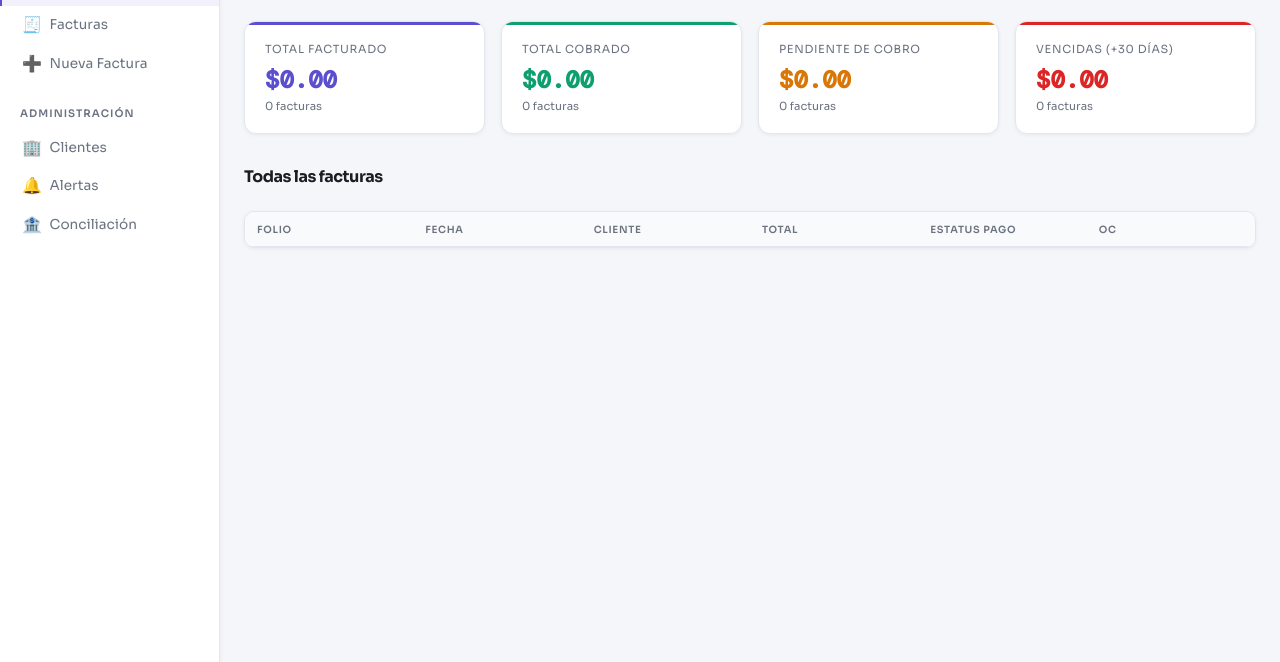
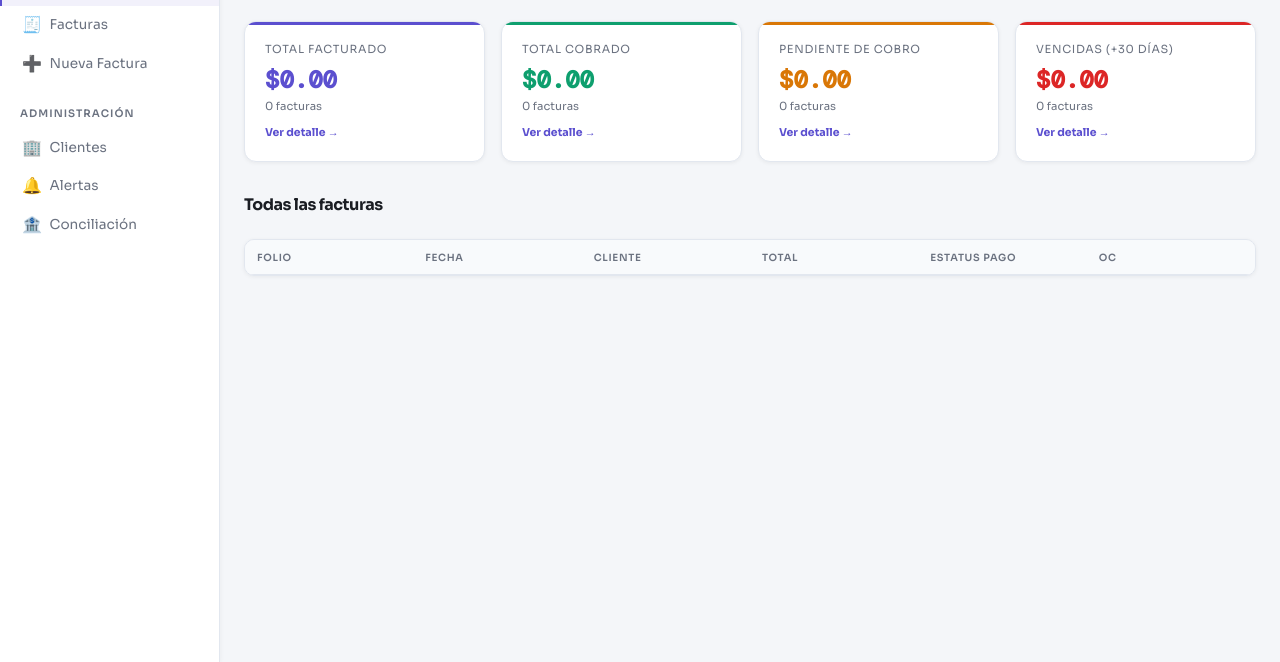
Before and after one commit to pakostudio/facturacion, a plain HTML site: page index.html in a window 1280 px wide. Shown: the part 138-800 px from the top of the page. Drawn offline with nearby package versions, Linux system fonts and the light colour scheme; a script that the page names is missing.

Commit message:
Add files via upload

```diff
--- a/index.html
+++ b/index.html
@@ -53,6 +53,10 @@ body{font-family:var(--sans);background:var(--bg);color:var(--text);min-height:1
 .stat-value.yellow{color:var(--yellow);}
 .stat-value.red{color:var(--red);}
 .stat-sub{font-size:.7rem;color:var(--muted);margin-top:.25rem;}
+.stat-action{margin-top:.75rem;font-size:.68rem;font-weight:700;color:var(--accent);display:inline-flex;align-items:center;gap:.25rem;}
+.stat-card{user-select:none;}
+.stat-card.clickable{position:relative;z-index:1;}
+.stat-card.clickable *{pointer-events:none;}
 .alerts-box{background:#fffbeb;border:1px solid #fde68a;border-radius:10px;padding:1rem 1.25rem;margin-bottom:1.5rem;}
 .alerts-title{font-size:.75rem;font-weight:600;color:#92400e;margin-bottom:.5rem;}
 .alert-item{font-size:.8rem;color:var(--text);padding:.2rem 0;}
@@ -266,10 +270,10 @@ input:checked+.toggle-slider:before{transform:translateX(16px);}
       <div class="page-sub">Resumen general de facturación — Marketing TDI</div>
     </div>
     <div class="stats-grid">
-      <div class="stat-card purple clickable" role="button" tabindex="0" onclick="openDashboardDetail('total')" onkeydown="handleStatKey(event,'total')"><div class="stat-label">Total Facturado</div><div class="stat-value purple" id="stat-total">$0.00</div><div class="stat-sub" id="stat-count">0 facturas</div></div>
-      <div class="stat-card green clickable" role="button" tabindex="0" onclick="openDashboardDetail('cobrado')" onkeydown="handleStatKey(event,'cobrado')"><div class="stat-label">Total Cobrado</div><div class="stat-value green" id="stat-cobrado">$0.00</div><div class="stat-sub" id="stat-cobrado-count">0 facturas</div></div>
-      <div class="stat-card yellow clickable" role="button" tabindex="0" onclick="openDashboardDetail('pendiente')" onkeydown="handleStatKey(event,'pendiente')"><div class="stat-label">Pendiente de Cobro</div><div class="stat-value yellow" id="stat-pendiente">$0.00</div><div class="stat-sub" id="stat-pendiente-count">0 facturas</div></div>
-      <div class="stat-card red clickable" role="button" tabindex="0" onclick="openDashboardDetail('vencido')" onkeydown="handleStatKey(event,'vencido')"><div class="stat-label">Vencidas (+30 días)</div><div class="stat-value red" id="stat-vencido">$0.00</div><div class="stat-sub" id="stat-vencido-count">0 facturas</div></div>
+      <div class="stat-card purple clickable" data-dashboard-type="total" role="button" tabindex="0" onclick="openDashboardDetail('total')" onkeydown="handleStatKey(event,'total')"><div class="stat-label">Total Facturado</div><div class="stat-value purple" id="stat-total">$0.00</div><div class="stat-sub" id="stat-count">0 facturas</div><div class="stat-action">Ver detalle →</div></div>
+      <div class="stat-card green clickable" data-dashboard-type="cobrado" role="button" tabindex="0" onclick="openDashboardDetail('cobrado')" onkeydown="handleStatKey(event,'cobrado')"><div class="stat-label">Total Cobrado</div><div class="stat-value green" id="stat-cobrado">$0.00</div><div class="stat-sub" id="stat-cobrado-count">0 facturas</div><div class="stat-action">Ver detalle →</div></div>
+      <div class="stat-card yellow clickable" data-dashboard-type="pendiente" role="button" tabindex="0" onclick="openDashboardDetail('pendiente')" onkeydown="handleStatKey(event,'pendiente')"><div class="stat-label">Pendiente de Cobro</div><div class="stat-value yellow" id="stat-pendiente">$0.00</div><div class="stat-sub" id="stat-pendiente-count">0 facturas</div><div class="stat-action">Ver detalle →</div></div>
+      <div class="stat-card red clickable" data-dashboard-type="vencido" role="button" tabindex="0" onclick="openDashboardDetail('vencido')" onkeydown="handleStatKey(event,'vencido')"><div class="stat-label">Vencidas (+30 días)</div><div class="stat-value red" id="stat-vencido">$0.00</div><div class="stat-sub" id="stat-vencido-count">0 facturas</div><div class="stat-action">Ver detalle →</div></div>
     </div>
     <div class="alerts-box" id="alerts-box" style="display:none">
       <div class="alerts-title">⚠️ Facturas próximas a vencer (5 días)</div>
```
